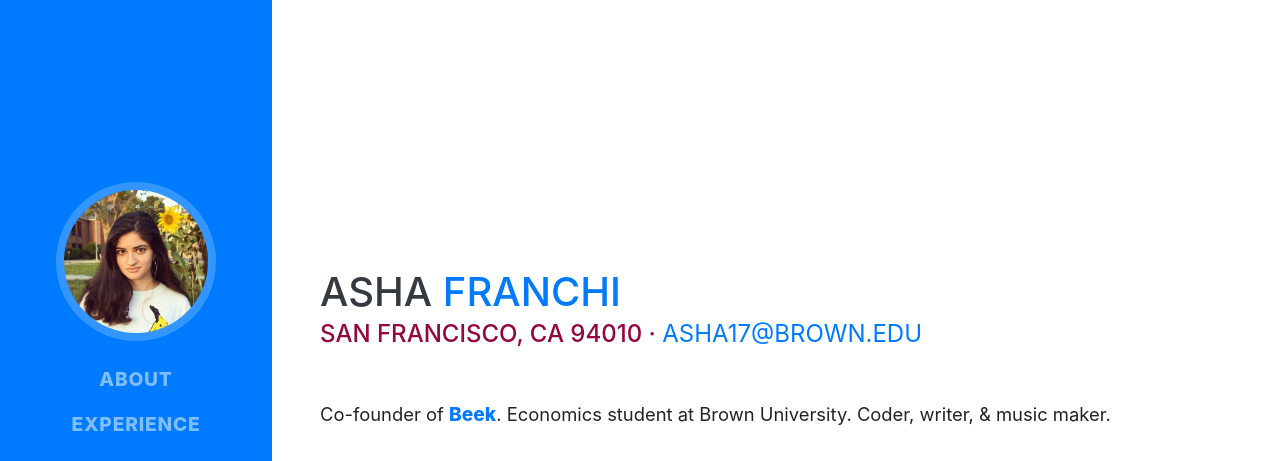
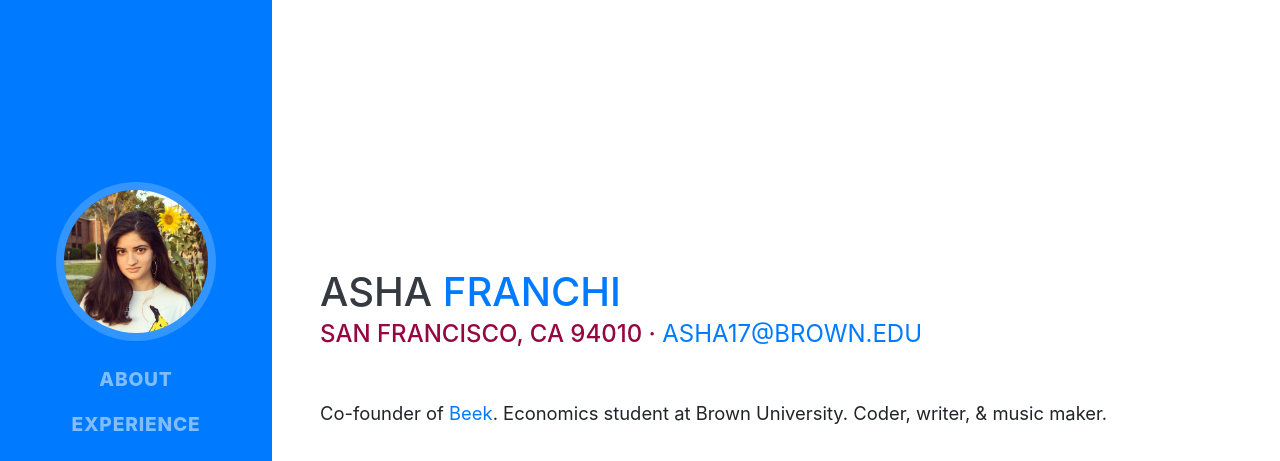
Before and after one commit to ashafranchi/Profile, a website with bundled scripts: page index.html in a window 1280 px wide. Shown: the top 461 px of the page. Built offline with nearby package versions, Linux system fonts and the light colour scheme; a web font is replaced by a local one.

Commit message:
Beek fix

```diff
--- a/css/resume.css
+++ b/css/resume.css
@@ -208,6 +208,11 @@ a {
   font-size: 1.5rem;
 }
 
+.noweight-2 {
+  font-weight: 400;
+  font-size: 1.15rem;
+}
+
 a:hover, a:focus, a:active {
   color: #3C1642;
 }
--- a/index.html
+++ b/index.html
@@ -69,7 +69,7 @@
         <div class="subheading mb-5">San Francisco, CA 94010 ·
           <a class="noweight" href="mailto:asha17@brown.edu">asha17@brown.edu</a>
         </div>
-        <p class="lead mb-5">Co-founder of <a href="https://getbeek.com/">Beek</a>. Economics student at Brown University. Coder, writer, & music maker.</p>
+        <p class="lead mb-5">Co-founder of <a class="noweight-2" href="https://getbeek.com/">Beek</a>. Economics student at Brown University. Coder, writer, & music maker.</p>
         <div class="social-icons">
           <a href="https://www.linkedin.com/in/asha-f-310a05155/">
             <i class="fab fa-linkedin-in"></i>
```
